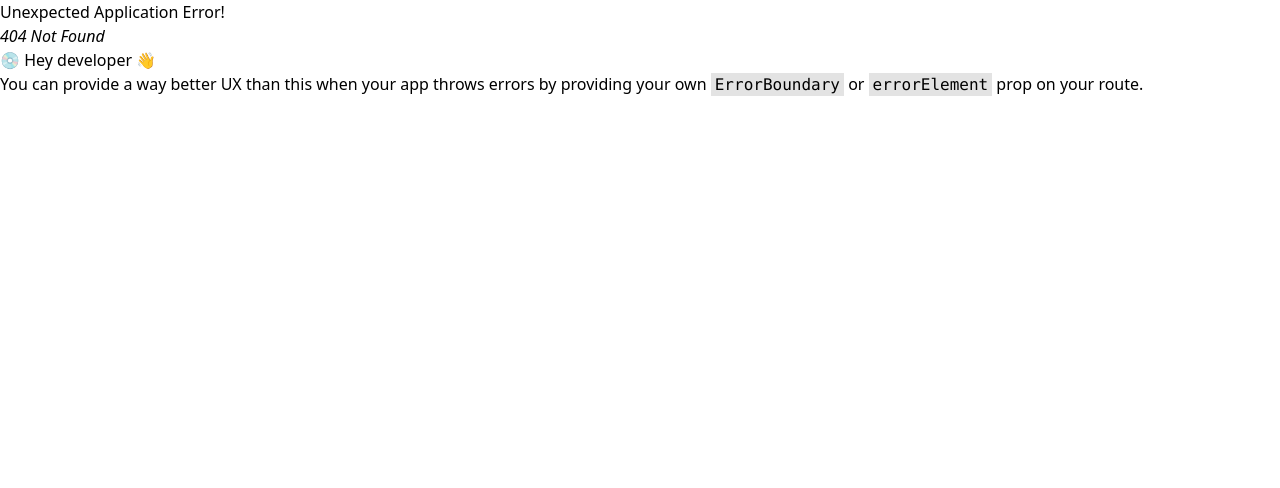
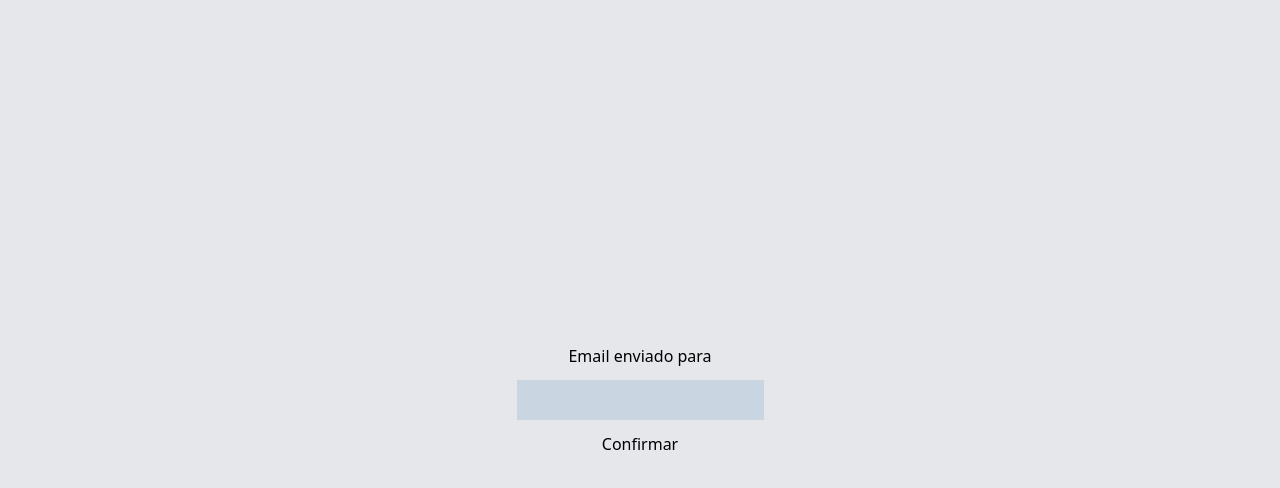
Before and after one commit to FelipeGoncales/easyListReactTailwind, a React (Vite) app: page /validar-cadastro in a window 1280 px wide. Before the commit this address had no page. Shown: the top 488 px of the page. Built offline with nearby package versions, Linux system fonts and the light colour scheme.

Commit message:
validar codigo

```diff
--- a/src/App.jsx
+++ b/src/App.jsx
@@ -197,6 +197,9 @@ function App() {
     setTasks(newTasks);
     setConfirmDelete(false);
 
+    // Exibe mensagem
+    showMessage("Tarefa excluída com sucesso!", "success");
+
     return fetch(`${url}/task`, {
       method: "DELETE",
       headers: {
--- a/src/components/FormCadastro.jsx
+++ b/src/components/FormCadastro.jsx
@@ -21,8 +21,9 @@ function FormCadastro(props) {
 
             <input
                 className="inputForm"
-                type="text"
+                type="email"
                 placeholder="E-mail*"
+                required
                 value={props.email}
                 onChange={(e) => props.setEmail(e.target.value)}
             />
@@ -31,6 +32,7 @@ function FormCadastro(props) {
                 className="inputForm"
                 type="password"
                 placeholder="Senha*"
+                required
                 value={props.senha}
                 onChange={(e) => props.setSenha(e.target.value)}
             />
--- a/src/components/FormLogin.jsx
+++ b/src/components/FormLogin.jsx
@@ -13,8 +13,9 @@ function FormLogin(props) {
 
             <input
                 className="inputForm"
-                type="text"
+                type="email"
                 placeholder="E-mail*"
+                required
                 value={props.email}
                 onChange={(e) => props.setEmail(e.target.value)}
             />
@@ -23,6 +24,7 @@ function FormLogin(props) {
                 className="inputForm"
                 type="password"
                 placeholder="Senha*"
+                required
                 value={props.senha}
                 onChange={(e) => props.setSenha(e.target.value)}
             />
--- a/src/main.jsx
+++ b/src/main.jsx
@@ -5,6 +5,7 @@ import App from './App.jsx'
 import TaskInfo from './pages/TaskInfo.jsx'
 import Login from './pages/Login.jsx'
 import Cadastro from './pages/Cadastro.jsx'
+import ValidarCadastro from './pages/ValidarCadastro.jsx'
 import { createBrowserRouter, RouterProvider } from 'react-router-dom'
 
 const router = createBrowserRouter([
@@ -23,6 +24,10 @@ const router = createBrowserRouter([
   {
     path: '/cadastro',
     element: <Cadastro />
+  },
+  {
+    path: '/validar-cadastro',
+    element: <ValidarCadastro />
   }
 ])
 
--- a/src/pages/Cadastro.jsx
+++ b/src/pages/Cadastro.jsx
@@ -2,6 +2,7 @@ import { useEffect, useState } from "react"
 import FormCadastro from '../components/FormCadastro'
 import Logo from '../components/Logo'
 import { useNavigate } from "react-router-dom";
+import createQuery from "../components/createQuery";
 
 // URL da API
 const url = "https://easylistapi.onrender.com";
@@ -72,9 +73,10 @@ function Cadastro() {
                     return showMessage(data.error, 'error');
                 }
 
-                // Salva o token e redireciona para home
-                localStorage.setItem('token', data.token);
-                navigate('/');
+                // Redireciona para a página de verificar cadastro
+                return createQuery(navigate, '/validar-cadastro', {
+                    email: email
+                })
             })
             .catch((err) => console.log(err))
     }
--- a/src/pages/Login.jsx
+++ b/src/pages/Login.jsx
@@ -78,7 +78,12 @@ function Login() {
             .then((data) => {
                 setLoading(false);
 
+                // Caso dê erro
                 if (data.error) {
+                    // Redireciona para validar cadastro caso não esteja verificado
+                    if (data.emailNotConfirmed) {
+                        return navigate('/validar-cadastro');
+                    }
                     // Exibir mensagem de erro
                     return showMessage(data.error, 'error');
                 }
--- /dev/null
+++ b/src/pages/ValidarCadastro.jsx
@@ -0,0 +1,105 @@
+import { useEffect, useState } from "react";
+import { useNavigate, useSearchParams } from "react-router-dom";
+import createQuery from "../components/createQuery";
+
+// URL da API
+const url = "https://easylistapi.onrender.com";
+
+function ValidarCadastro() {
+
+    // Criando os hooks
+    const navigate = useNavigate();
+    const [searchParams] = useSearchParams();
+
+    // Variáveis state de email e código
+    const [email, setEmail] = useState("");
+    const [codigo, setCodigo] = useState("");
+
+    // Atualiza o valor da variável email
+    useEffect(() => {
+        const emailArg = searchParams.get("email");
+
+        setEmail(emailArg);
+    }, [])
+
+    // Valida o campo input, permitindo apenas números
+    function inputCodigoChange(codigoInput) {
+        const listaCodigo = codigoInput.split('');
+
+        const novaListaCodigo = listaCodigo.filter((a) => [0,1,2,3,4,5,6,7,8,9].includes(parseInt(a)))
+
+        const codigoFormatado = novaListaCodigo.join('');
+
+        setCodigo(codigoFormatado)
+    }
+
+    // Envio do formulário
+    function onFormSubmit(e) {
+        // Previnir evento padrão
+        e.preventDefault();
+
+        if (codigo.length < 6) {
+            // Show message error
+            return alert("Código inválido")
+        }
+
+        return fetch(`${url}/validar-cadastro`, {
+            method: 'POST',
+            headers: {
+                "Content-Type": "application/json"
+            },
+            body: JSON.stringify({
+                email: email,
+                codigo: codigo
+            })
+        })
+            .then((res) => res.json())
+                .then((data) => {
+
+                    // Show message error
+                    if (data.error) {
+                        return alert(data.error)
+                    }
+
+                    // Armazena o token no local storage
+                    localStorage.setItem('token', data.token);
+
+                    return createQuery(navigate, '/', {
+                        text: data.success,
+                        type: "success"
+                    })
+                })
+                .catch((err) => console.log(err))
+    }
+
+    return (
+        <div className='min-h-screen w-full bg-gray-200 flex flex-col gap-10 justify-center items-center p-[80px_0]'>
+
+            <form
+                onSubmit={(e) => onFormSubmit(e)}
+                className="flex flex-col gap-3 items-center justify-center"
+            >
+
+                <p>Email enviado para {email}</p>
+
+                <input
+                    type="text"
+                    value={codigo}
+                    onChange={(e) => inputCodigoChange(e.target.value)}
+                    className="bg-slate-300 p-2 outline-0"
+                    maxLength={6}
+                />
+
+                <button
+                    type="submit"
+                >
+                    Confirmar
+                </button>
+
+            </form>
+
+        </div>
+    )
+}
+
+export default ValidarCadastro;
```
